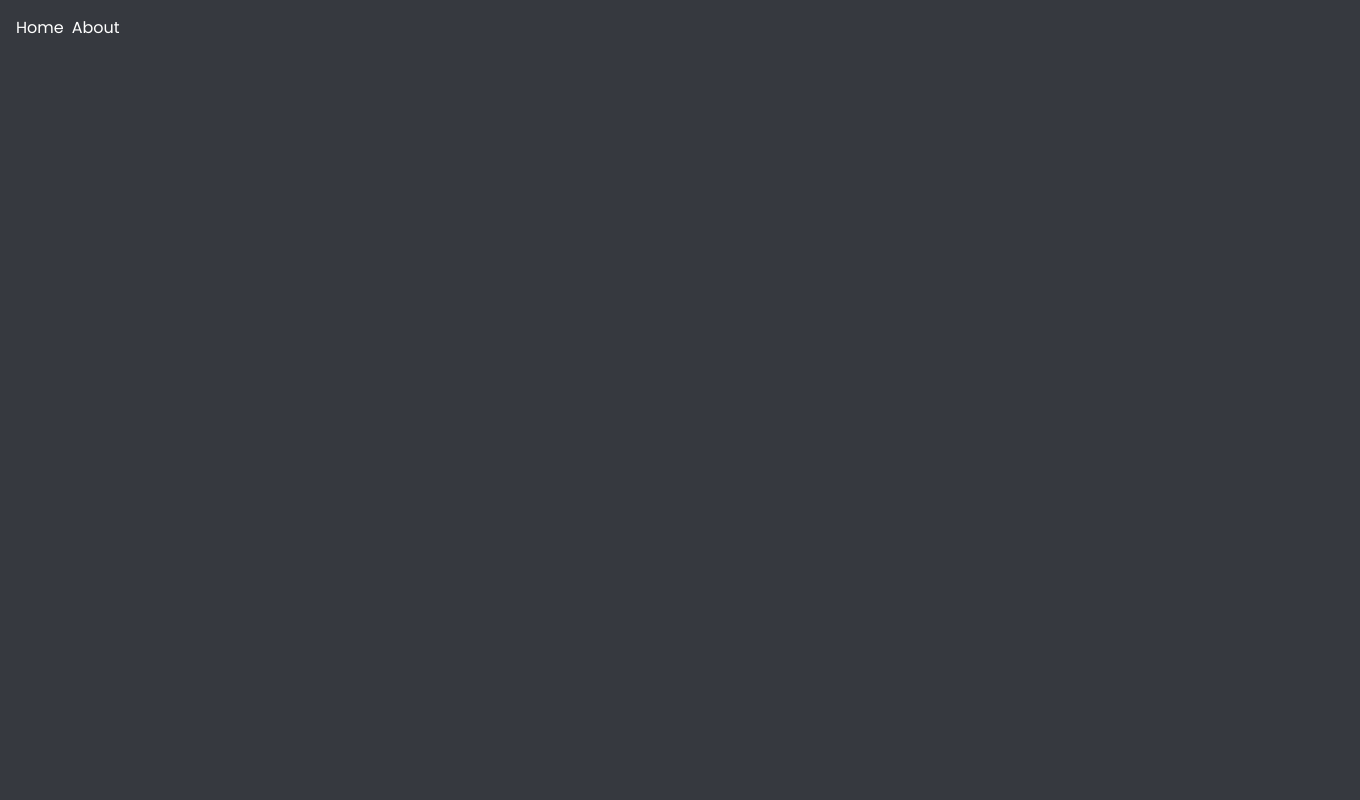
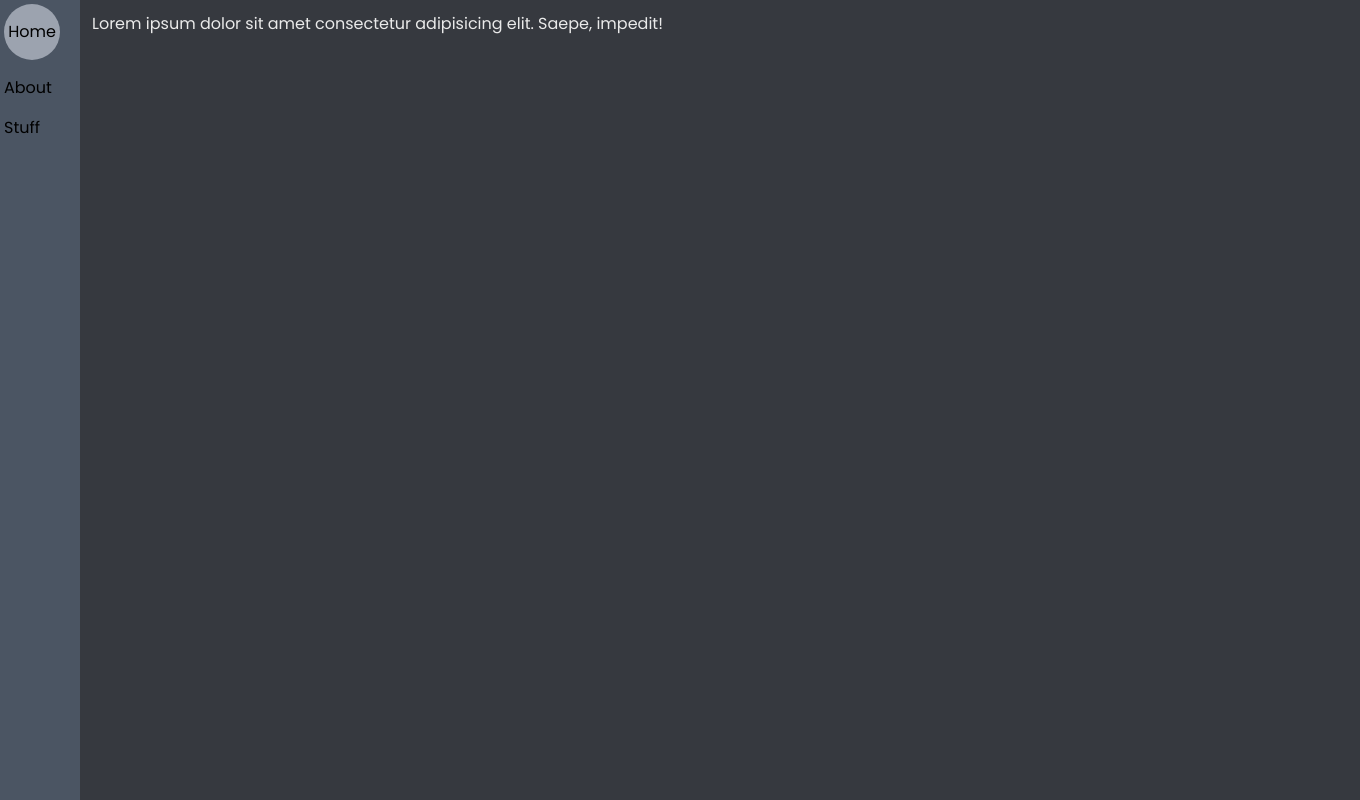
Before and after one commit to SidharthK2/portfolio, a Next.js app: page / in a window 1280 px wide. Shown: the top 800 px of the page, 1360 px wide, since content can reach past the window. Built offline with nearby package versions, Linux system fonts and the light colour scheme.

Commit message:
add basic ui

```diff
--- a/pages/index.js
+++ b/pages/index.js
@@ -3,15 +3,29 @@ import Image from "next/image";
 
 export default function Home() {
   return (
-    <div className="">
+    <div className="container flex">
       <Head>
-        <title>Create Next App</title>
-        <meta name="description" content="Generated by create next app" />
-        <link rel="icon" href="/favicon.ico" />
+        <title>Sidharth's Portfolio</title>
+        <meta name="description" content="personal blockchain portfolio" />
+        <link rel="icon" href="/eth.svg" />
       </Head>
-      <div className="container flex m-2 p-2 gap-2">
-        <div className="text-white">Home</div>
-        <div className=" text-white">About</div>
+      <nav className="flex flex-col gap-4 bg-gray-600 w-20 h-screen p-1 fixed">
+        <div className="w-14 h-14 rounded-full bg-gray-400 flex justify-center items-center">
+          Home
+        </div>
+        <div className="">About</div>
+        <div className="">Stuff</div>
+      </nav>
+      <div className="pages ml-20">
+        <div className="page1 flex w-screen h-screen bg-darkGray p-2 text-offWhite">
+          <div className="page1body m-1">
+            Lorem ipsum dolor sit amet consectetur adipisicing elit. Saepe,
+            impedit!
+          </div>
+        </div>
+        <div className="page2 w-screen h-screen bg-lightBlack p-2 text-offWhite">
+          <div className="page2 body">Hello</div>
+        </div>
       </div>
     </div>
   );
--- a/styles/globals.css
+++ b/styles/globals.css
@@ -4,8 +4,8 @@
 @tailwind components;
 @tailwind utilities;
 
-@layer base {
+/* @layer base {
   body {
-    @apply bg-[#36393f];
+    @apply bg-darkGray;
   }
-}
+} */
--- a/tailwind.config.js
+++ b/tailwind.config.js
@@ -9,6 +9,13 @@ module.exports = {
       fontFamily: {
         sans: ["Poppins", "Helvetica", "sans-serif"],
       },
+      colors: {
+        neonBlue: "#08D9D6",
+        darkGray: "#36393f",
+        lightBlack: "#222831",
+        lightRed: "#FF2E63",
+        offWhite: "#EAEAEA",
+      },
     },
   },
   plugins: [],
```
Also changed, not shown: public/eth.svg (added).
